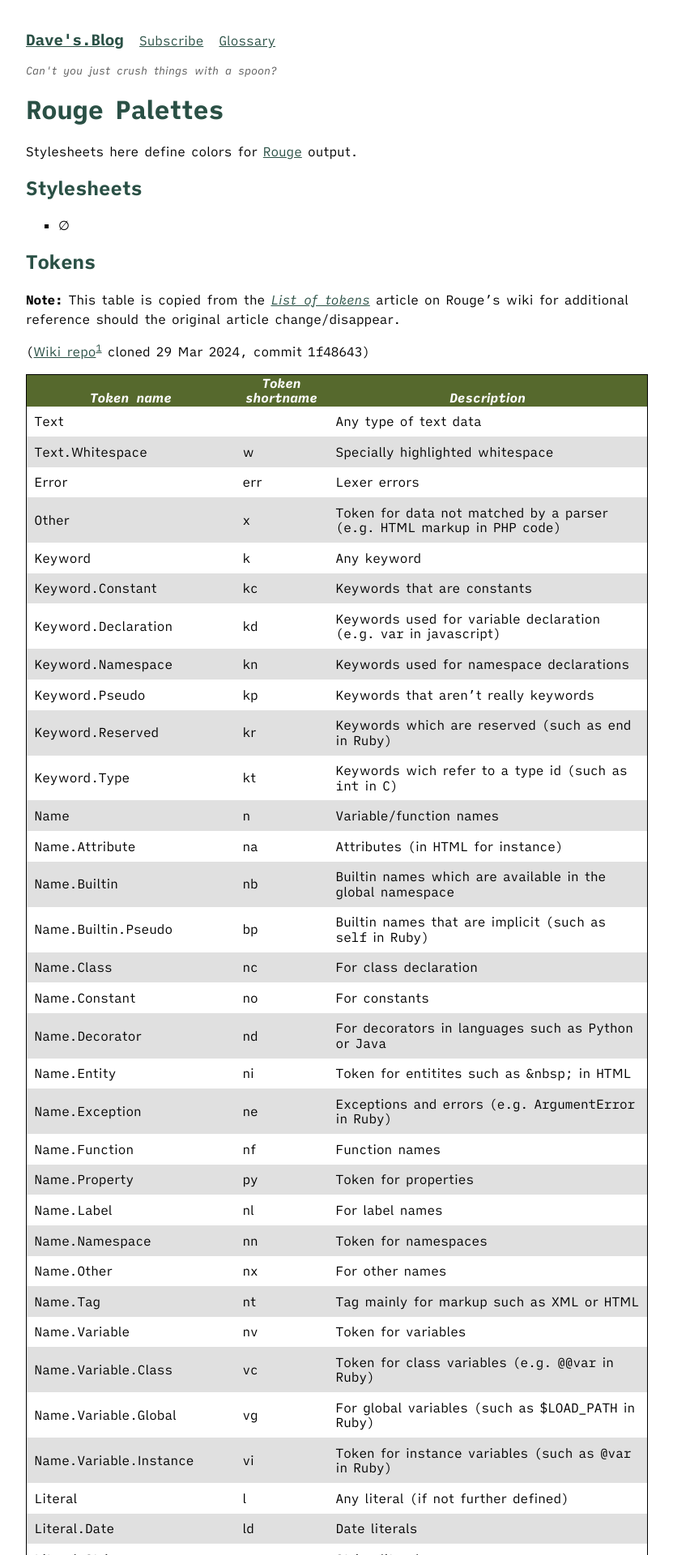
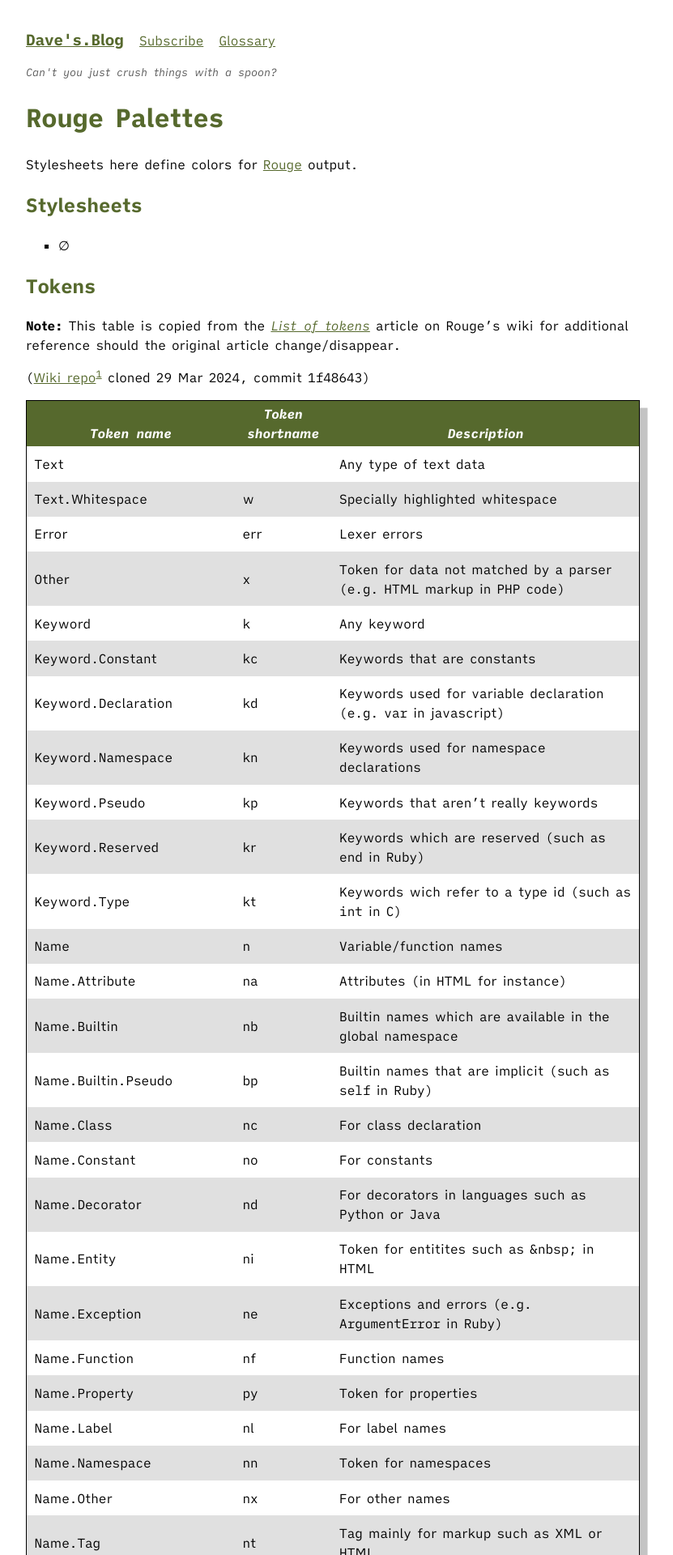
Before and after one commit to dchssr/dchssr.github.io, a Jekyll site: the page built from assets/styles/palettes/rouge/README.md, in a window 1280 px wide. Shown: the top 1920 px of the page at 81% size, without its empty margins (224-1055 px from the left). Built offline with Jekyll 4.4.1, drawn with Linux system fonts in a browser that asks for light colours.

Commit message:
Parameterize styles and now I'm lost
Admittedly, I should have done this as multiple commits or at least
one squashed commit à la push request, but I DO have an idea of what
I did:

* Turn so many options into namespaced CSS variables.
* Table headers are sticky so they'll stay visibile as you scroll
  through them.
* Adjust boxed items to take into account the shadow as part of its
  total width (blockquotes, asides, figure images, tables, code, &c.

```diff
--- a/assets/styles/main.css
+++ b/assets/styles/main.css
@@ -3,42 +3,71 @@
 @import "fonts/ia-writer-mono.css";
 
 :root {
-    --dave--color: var(--modus-operandi--fg-main);
-    --dave--background-color: var(--modus-operandi--bg-main);
-    --dave--accent-1: var(--modus-operandi--green-faint);
-    --dave--font-family-sans: "iA Writer Quattro", sans-serif;
-    /* TODO 2023-11-30: Figure out a good dark scheme too.
-     * The greens are a little too dark for simply inverting text/background. */
     /* TODO 2024-03-28: Implement Modus Vivendi theme for dark.  */
+    color-scheme: only light;
+
+    --dave--color--fg-main: var(--modus-operandi--fg-main);
+    --dave--bg-main: var(--modus-operandi--bg-main);
+    --dave--fg-dim:  var(--modus-operandi--fg-dim);
+    --dave--bg-dim:  var(--modus-operandi--bg-inactive);
+
+    --dave--accent-1: var(--modus-operandi--olive);
+
+    --dave--fg-link:       var(--dave--accent-1);
+    --dave--fg-link-hover: var(--modus-operandi--rust);
+    --dave--bg-link:       var(--modus-operandi--bg-green-nuanced);
+    --dave--fg-selection:  var(--modus-operandi--fg-main);
+    --dave--bg-selection:  var(--modus-operandi--bg-active);
+    --dave--fg-table-head: var(--dave--bg-main);
+    --dave--bg-table-head: var(--dave--accent-1);
+    --dave--fg-blockquote: var(--modus-operandi--green);
+
+    --dave--ff-sans: "iA Writer Quattro", sans-serif;
+    --dave--ff-mono: "iA Writer Mono", monospace;
+
+    /* Parameterize ALL the things!
+     * It helps for testing things in bulk later. */
+    --dave--line-height: 1.5;
+
+    --dave--border-width: thin;
+    --dave--border-color: var(--modus-operandi--fg-main);
+    --dave--border-radius: 1ch;
+
+    /* Perhaps where the previous paramters come into full use. */
+    --dave--border: var(--dave--border-width) solid var(--dave--border-color);
+    --dave--shadow: 1ch 1ch var(--modus-operandi--bg-active);
+
+    /* Has to go in either root or html to work.  Won't in body. */
+    scrollbar-color: var(--dave--accent-1) var(--dave--bg-main);
 }
 
 body {
-    color: var(--dave--color);
-    font-family: var(--dave--font-family-sans);
-    background-color: var(--dave--background-color);
+    color: var(--dave--color--fg-main);
+    background-color: var(--dave--bg-main);
+    font-family: var(--dave--ff-sans);
+
 
     max-width: 80ch;
     margin: 0 auto;
     padding: 2ch;
+    line-height: var(--dave--line-height);
 }
 
 ::selection {
-    color: var(--modus-operandi--fg-main);
-    background-color: #bdbdbd;
+    color: var(--dave--fg-selection);
+    background-color: var(--dave--bg-selection);
 }
 
 code {
-    font-family: "iA Writer Mono";
+    font-family: var(--dave--ff-mono);
 }
 
 /* Specify div to indicate blocks.
  * .highlighter-rouge also appears on inline code.
  */
 div.highlighter-rouge {
-    border: 2px outset var(--modus-operandi--border);
-    border-radius: 1ch;
+    margin-bottom: 1lh;
     padding: 1ch;
-    box-shadow: inset 0.5ch 0.5ch var(--modus-operandi--bg-inactive);
     overflow-x: scroll;
 
     & .n  { color: var(--modus-operandi--magenta); }
@@ -48,19 +77,23 @@
     & :is(.c, .c1) { color: var(--modus-operandi--fg-dim); }
 }
 
+div.highlighter-rouge, blockquote, aside, figure img, table, aisde {
+    border: var(--dave--border);
+    box-shadow: var(--dave--shadow);
+    padding: 1ch;
+    margin-right: 1ch;
+}
+
 a:any-link {
-    color: var(--dave--accent-1);
+    color: var(--dave--fg-link);
     text-decoration: underline;
 }
 
 a:any-link:hover {
     /* color: var(--modus-operandi--fg-main); */
-    background-color: var(--modus-operandi--bg-green-nuanced);
+    color: var(--dave--fg-link-hover);
+    background-color: var(--dave--bg-link);
     text-decoration: underline overline;
-}
-
-p, ol, ul {
-    line-height: 1.5;
 }
 
 ul {
@@ -89,53 +122,58 @@
 }
 
 #fortune {
-    color: var(--modus-operandi--fg-dim);
+    color: var(--dave--fg-dim);
     font-size: smaller;
     font-style: italic;
 }
 
 figure img {
     max-width: 100%;
-    border-radius: 1em;
 }
 
 figcaption {
-    color: var(--modus-operandi--fg-dim);
+    margin-top: 1lh;
+    color: var(--dave--fg-dim);
     text-align: center;
 }
 
 table {
-    border: 1px solid var(--dave--color);
+    margin-bottom: 1lh;
     border-collapse: collapse;
-    border-radius: 1em;
 }
 
 thead {
+    position: sticky;
+    top: 0;
     vertical-align: bottom;
-    color: white;
-    /* background-color: color-mix(in srgb, lightgrey 30%, var(--dave--accent-1)); */
-    background-color: var(--modus-operandi--olive);
+
+    color:            var(--dave--fg-table-head);
+    background-color: var(--dave--bg-table-head);
+}
+
+th {
+    padding: 4px;
+}
+
+tr {
+    border-bottom: var(--dave--border-width) solid var(---dave--color--fg-main);
+
+    &:nth-of-type(even) {
+	background-color: var(--dave--bg-dim);
+    }
 }
 
 td {
     padding: 1ch;
 }
 
-tr {
-    border-bottom: 1px solid var(---dave--color)
-}
+blockquote {
+    --border-width: 6px;
+    color: var(--dave--fg-blockquote);
+    border-left: var(--border-width) double var(--dave--fg-blockquote);
 
-tr:nth-of-type(even) {
-    /* background-color: color-mix(in srgb, #eee 80%, var(--dave--accent-1)); */
-    background-color: var(--modus-operandi--bg-inactive);
-}
-
-blockquote {
-    color: var(--dave--accent-1);
-    border-left: 1ch double var(--dave--accent-1);
-
-    margin: 0;
-    padding-left: 1ch;
+    margin-left: 0;
+    padding-left: var(--border-width);
 }
 
 blockquote footer:has(> cite) {
@@ -161,13 +199,7 @@
 }
 
 #glossary .term:target a {
-    color: var(--dave--background-color);
+    color: var(--dave--bg-main);
     background-color: var(--dave--accent-1);
     text-decoration: none;
 }
-
-aside {
-    border: 2px groove var(--color);
-    padding: 0.5ch;
-    margin-bottom: 1ch;
-}
```
